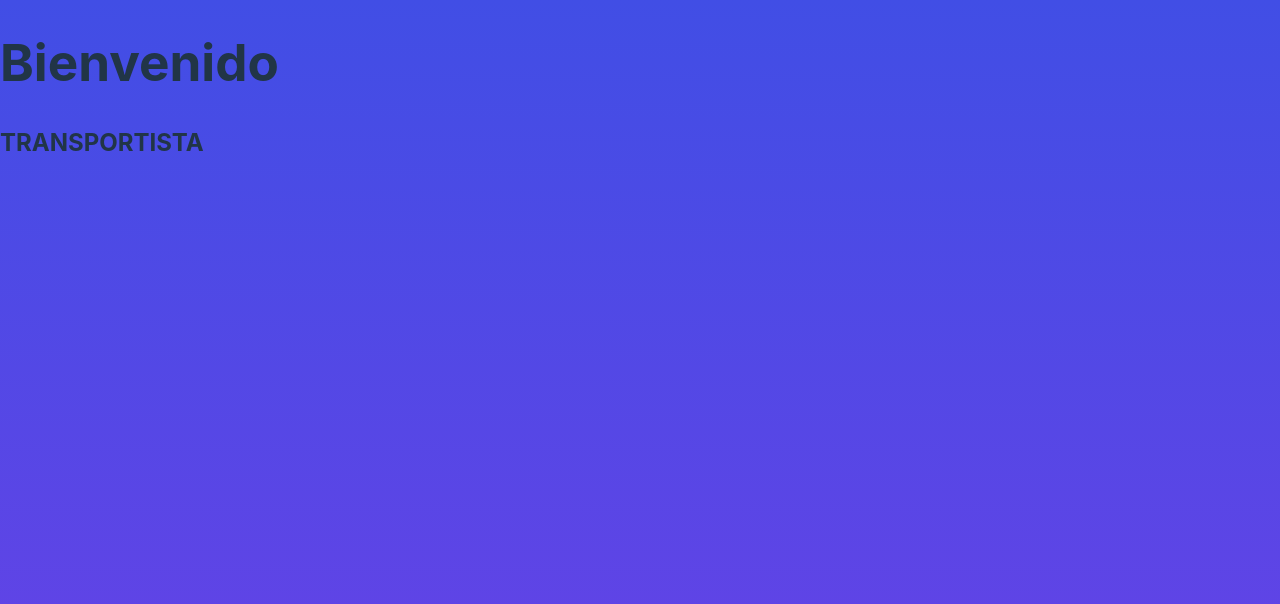
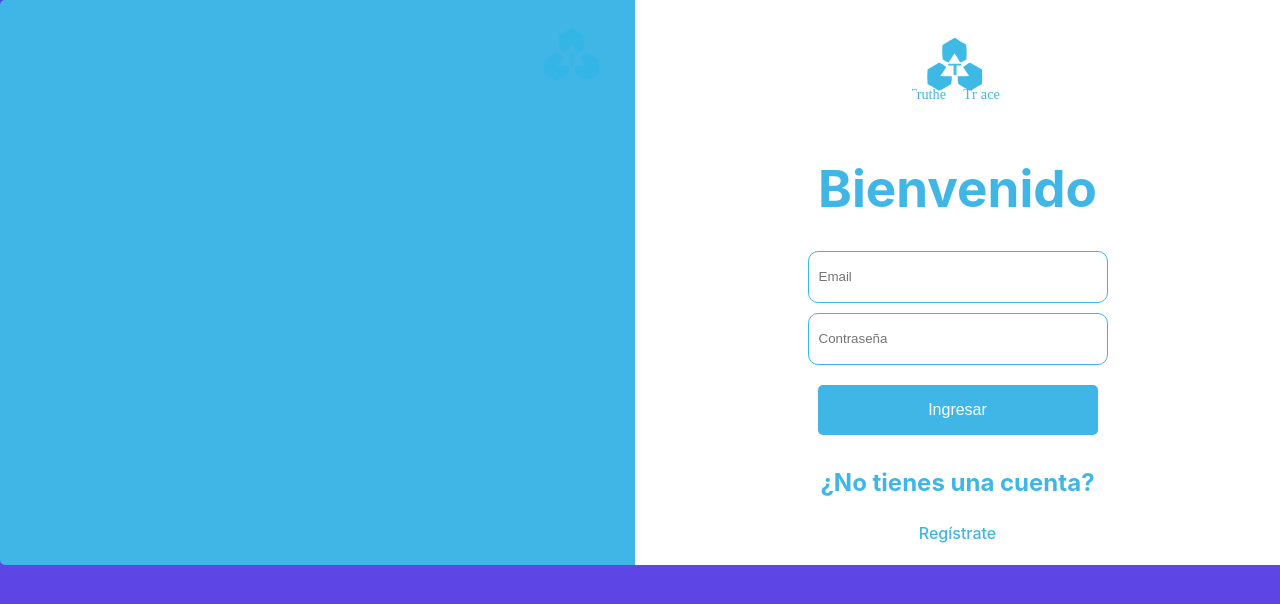
Before and after one commit to NaraHumanoUnlam/TruthTrace.Web, a React (Vite) app in the folder truthtrace-app/: page /login/transportista in a window 1280 px wide. Shown: the top 604 px of the page. Built offline with nearby package versions, Linux system fonts and the light colour scheme.

Commit message:
feat: se sube login a medias :P

```diff
--- a/truthtrace-app/src/components/card/card.css
+++ b/truthtrace-app/src/components/card/card.css
@@ -24,6 +24,7 @@
   align-items: center;
   color: #000000;
   text-align: center;
+  vertical-align: middle;
 }
 
 .card .text-wrapper {
--- /dev/null
+++ b/truthtrace-app/src/components/register/register.jsx
@@ -0,0 +1,40 @@
+import React, { useState } from 'react';
+
+const Register = () => {
+    const [username, setUsername] = useState('');
+    const [password, setPassword] = useState('');
+
+    const handleUsernameChange = (e) => {
+        setUsername(e.target.value);
+    };
+
+    const handlePasswordChange = (e) => {
+        setPassword(e.target.value);
+    };
+
+    const handleSubmit = (e) => {
+        e.preventDefault();
+        // Add your registration logic here
+    };
+
+    return (
+        <div>
+            <h2>Bienvenido</h2>
+            <form onSubmit={handleSubmit}>
+                <label>
+                    Email:
+                    <input type="text" value={username} onChange={handleUsernameChange} />
+                </label>
+                <br />
+                <label>
+                    Password:
+                    <input type="password" value={password} onChange={handlePasswordChange} />
+                </label>
+                <br />
+                <button type="submit">Crear cuenta</button>
+            </form>
+        </div>
+    );
+};
+
+export default Register;
--- /dev/null
+++ b/truthtrace-app/src/login/login.css
@@ -0,0 +1,105 @@
+
+.empresa {
+    background-color: #6840E6;
+    color: white;
+    font-weight: 200;
+    border: none;
+    border-radius: 5px;
+    padding: 10px 20px;
+    text-align: center;
+    text-decoration: none;
+    display: inline-block;
+    font-size: 16px;
+    margin-top: 20px;
+}
+
+.usuario {
+    background-color: #40B6E6;
+    height: 100%;
+    color:  #40B6E6;
+    font-weight: 200;
+    border: none;
+    border-radius: 5px;
+    padding: 10px 20px;
+    text-align: right;
+    text-decoration: none;
+    display: flex;
+    flex-direction: row;
+    gap: 10px;
+    font-size: 16px;
+    margin: auto;
+}
+
+.usuario input {
+    border: #40B6E6 solid 1px;
+    height: 30px;
+    border-radius: 10px;
+    padding: 10px;
+}
+
+.usuario input[type="submit"]{
+    background-color: #40B6E6;
+    color: white;
+    font-weight: 200;
+    border: none;
+    border-radius: 5px;
+    padding: 10px 20px;
+    text-align: center;
+    text-decoration: none;
+    display: inline-block;
+    font-size: 16px;
+    margin: 10px;
+    height: 50px;
+}
+
+.usuario input[type="submit"]:hover{
+    background-color: #185d79;
+    color: white;
+    font-weight: 200;
+    border: none;
+    border-radius: 5px;
+    padding: 10px 20px;
+    text-align: center;
+    text-decoration: none;
+    display: inline-block;
+    font-size: 16px;
+    box-shadow: #185d79;
+}
+
+.usuario img {
+    width: 100px;
+    height: 100px;
+    border-radius: 50%;
+}
+
+.usuario form {
+    display: flex;
+    flex-direction: column;
+    gap: 10px;
+    width: 300px;
+}
+
+.usuario a {
+    color: #40B6E6;
+    text-decoration: none;
+}
+
+.container {
+    display: flex;
+    flex-direction: column;
+    align-items: center;
+    justify-content: center;
+    margin: auto;
+    background-color: white;
+    height: 100%;
+    padding: 20px;
+    margin-top: -10px;
+    margin-bottom: -10px;
+    margin-right: -20px;
+    width: 50%;
+}
+
+.desing {
+    height: 100%;
+    width: 50%;
+}
--- /dev/null
+++ b/truthtrace-app/src/login/login.jsx
@@ -0,0 +1,23 @@
+import React from 'react';
+import logo from '../assets/images/logo.svg';
+import './login.css';
+const Login = ({ clase }) => (
+  <div className={clase}>
+  <div className='desing'>
+  <img src={logo} alt="logo" />
+  </div>
+    <div className='container'><a href='/#home'><img src={logo} alt="logo" /></a>
+    <h1>Bienvenido</h1>
+    <form action="">
+      <input type="text" name="email" placeholder="Email" />
+      <input type="password" name="password" placeholder="Contraseña" />
+      <input type="submit" value="Ingresar" />
+    </form>
+        <h2>¿No tienes una cuenta?</h2>
+        <a href='/register'>Regístrate</a>
+    </div>
+  </div>
+
+);
+
+export default Login;
--- a/truthtrace-app/src/routes/login_emp.jsx
+++ /dev/null
@@ -1,10 +0,0 @@
-import React from 'react';
-
-const Login_Empresa = () => (
-  <div>
-    <h1>Bienvenido</h1>
-    <h2>EMPRESA</h2>
-  </div>
-);
-
-export default Login_Empresa;
--- a/truthtrace-app/src/routes/login_trans.jsx
+++ /dev/null
@@ -1,10 +0,0 @@
-import React from 'react';
-
-const Login_Transportista = () => (
-  <div>
-    <h1>Bienvenido</h1>
-    <h2>TRANSPORTISTA</h2>
-  </div>
-);
-
-export default Login_Transportista;
--- a/truthtrace-app/src/routes/login_validar_rol.jsx
+++ b/truthtrace-app/src/routes/validar_rol.jsx
@@ -3,7 +3,7 @@ import { Link } from 'react-router-dom';
 import src from '../assets/images/logo.svg';
 
 
-const Login = () => (
+const Validador = () => (
   <div className='validar'>
     <a href='#home' ><img src={src} alt="logo"  /></a>
     <h1>Bienvenido</h1>
@@ -13,4 +13,4 @@ const Login = () => (
   </div>
 );
 
-export default Login;
+export default Validador;
```
Also changed, not shown: truthtrace-app/src/main.jsx (+10 -8 lines), truthtrace-app/src/assets/images/logo.svg, truthtrace-app/src/components/form/form.css (added), truthtrace-app/src/components/form/form.jsx (added), truthtrace-app/src/components/register/register.css (added), truthtrace-app/src/routes/styles.css (line endings or trailing spaces).
